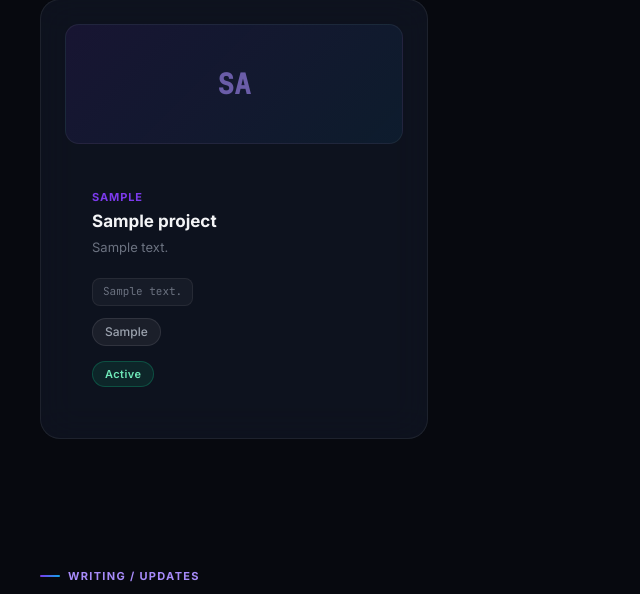
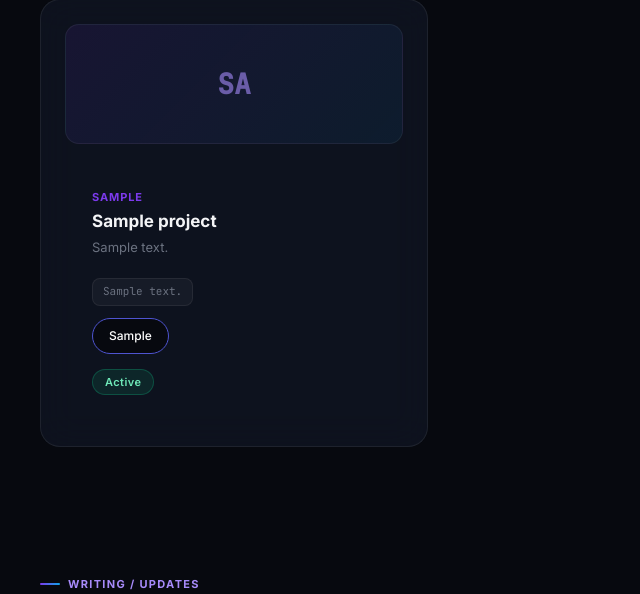
Before and after one commit to afzalkhan101/afzalkhan101-portfolio, a Django app: page / in a window 1280 px wide. Shown: the part 2976-3570 px from the top of the page, without its empty margins (0-640 px from the left). Run offline with Django 5.2, Linux system fonts and the light colour scheme; data comes from the database, SQL or seed files in the repository; both versions use the stored data as it was after the commit; tables that the repository leaves empty hold one stand-in row (values such as "Sample post"); some libraries are stand-ins or nearby versions.

Commit message:
updated code

```diff
--- a/templates/home.html
+++ b/templates/home.html
@@ -128,6 +128,24 @@
 
   /* ── Footer ── */
   .site-footer { position: relative; z-index: 1; padding: 24px; text-align: center; border-top: 1px solid rgba(255,255,255,.06); font-size: 13px; color: #4B5563; }
+
+  .tag {
+    display: inline-block;
+    padding: 8px 16px;
+    border: 1.5px solid #4E54D0;
+    border-radius: 999px;
+    background: #07090F;
+    color: #ffffff;
+    font-weight: 500;
+    transition: transform 0.3s ease, border-color 0.3s ease;
+  }
+
+  .tag:hover {
+      transform: translateY(-2px);
+      border-color: #6366F1; /* Optional: slightly brighter purple on hover */
+  }
+
+
 </style>
 {% endblock %}
 
@@ -315,8 +333,11 @@
   <div class="section-inner">
     <div class="section-head">
       <p class="kicker">Tech Stack</p>
-      <h2 class="section-title" style="margin-top:12px;">Tools used to build reliable,<br>maintainable business systems.</h2>
+      <h2 class="section-title" style="margin-top:12px;">
+        Tools used to build reliable,<br>maintainable business systems.
+      </h2>
     </div>
+
     <div class="skill-cloud">
       {% for skill in skills %}
       <span class="tag">{{ skill }}</span>
```
Also changed, not shown: db.sqlite3.
